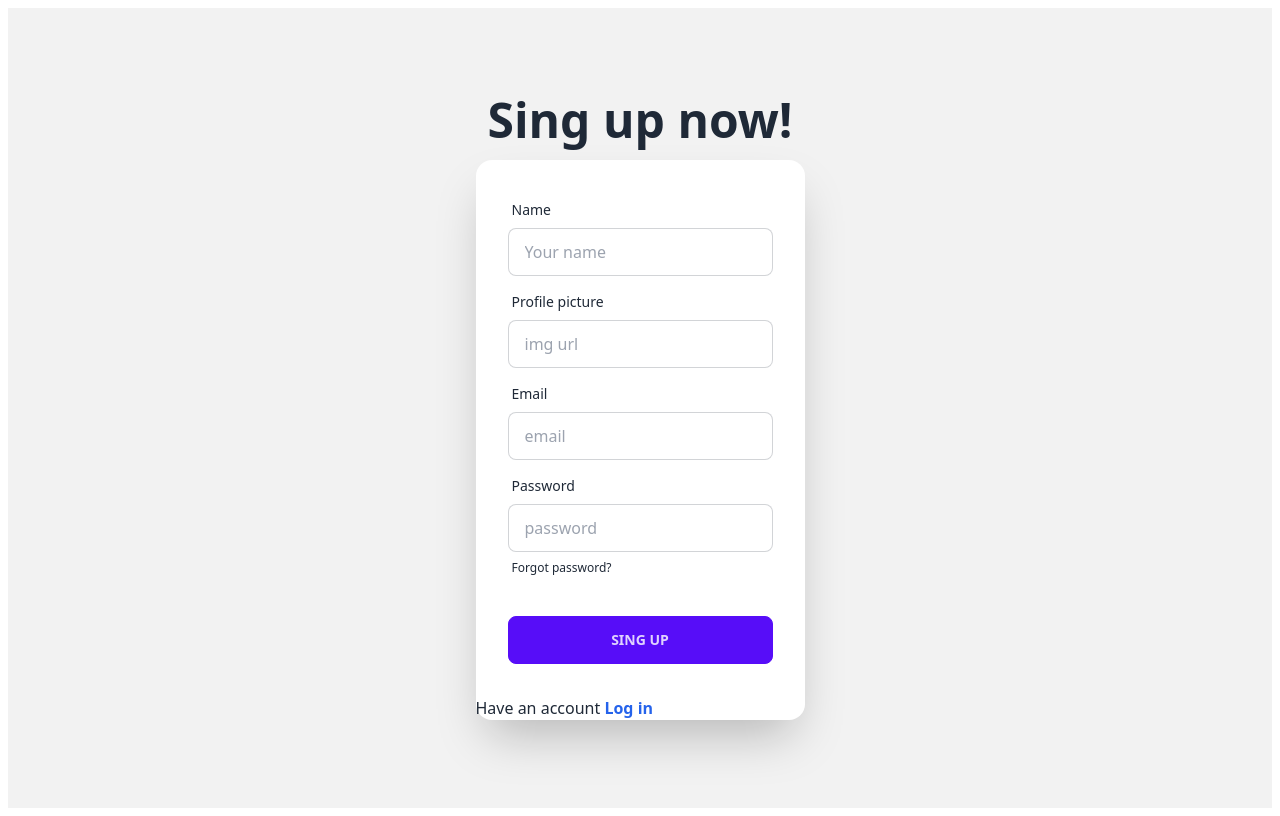
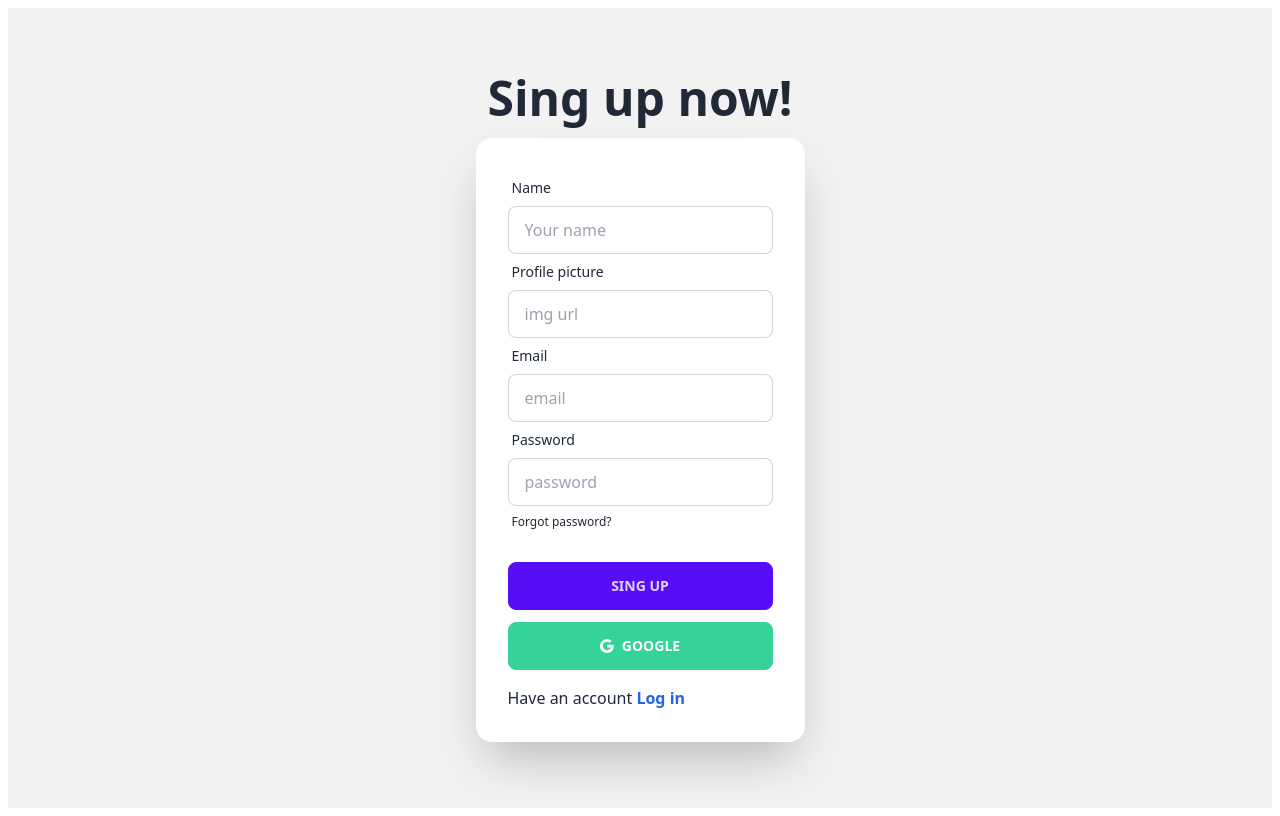
Before and after one commit to sadek1999/event-mannagmant, a React (Vite) app: page /singup in a window 1280 px wide. Built offline with nearby package versions, Linux system fonts and the light colour scheme; no server answers.

Commit message:
add tost successfully

```diff
--- a/package.json
+++ b/package.json
@@ -17,6 +17,7 @@
     "react-dom": "^18.2.0",
     "react-icons": "^4.11.0",
     "react-router-dom": "^6.16.0",
+    "react-toastify": "^9.1.3",
     "sort-by": "^1.2.0"
   },
   "devDependencies": {
--- a/src/Pages/Home/Login.jsx
+++ b/src/Pages/Home/Login.jsx
@@ -1,34 +1,73 @@
 import React, { useContext, useState } from 'react';
-import { Link,   useLocation, useNavigate } from 'react-router-dom';
+import { Link, useLocation, useNavigate } from 'react-router-dom';
+import { ToastContainer, toast } from 'react-toastify';
+import 'react-toastify/dist/ReactToastify.css';
 
 import Navbar from '../Navbar/Navbar';
 import { authContext } from '../../shear/Auth/AuthProvider';
+import { BsGoogle } from "react-icons/bs";
 
 const Login = () => {
-const {login}=useContext(authContext)
-const [error,seterror]=useState('')
-const location=useLocation()
+    const { login ,googlelogin} = useContext(authContext)
+    const [error, seterror] = useState('')
+    const location = useLocation()
     console.log(location)
-const navigate=useNavigate()
+    const navigate = useNavigate()
 
-    const handlSubmit=e=>{
+    const handlSubmit = e => {
         e.preventDefault();
 
-        const form=new FormData(e.currentTarget)
-        const email=form.get("email");
-        const password=form.get('password')
+        const form = new FormData(e.currentTarget)
+        const email = form.get("email");
+        const password = form.get('password')
+        e.currentTarget.reset()
 
-        login(email,password)
-        .then(result=>{
-            // e.currentTarget.reset()
-            console.log('successfully login',result)
-            navigate(location?.state? location.state : '/');
+        login(email, password)
+            .then(result => {
+
+                toast.success('🦄 Login Successfully!', {
+                    position: "top-center",
+                    autoClose: 5000,
+                    hideProgressBar: false,
+                    closeOnClick: true,
+                    pauseOnHover: true,
+                    draggable: true,
+                    progress: undefined,
+                    theme: "light",
+                });
+
+                console.log('successfully login', result)
+                navigate(location?.state ? location.state : '/');
             })
-        .catch(error=>{
+            .catch(error => {
                 console.error(error.message)
                 seterror(error.message)
             })
+    }
 
+
+    const handlgoogle = e => {
+        e.preventDefault()
+        googlelogin()
+        .then(result=>{
+            toast.success('🦄 Login Successfully!', {
+                position: "top-center",
+                autoClose: 5000,
+                hideProgressBar: false,
+                closeOnClick: true,
+                pauseOnHover: true,
+                draggable: true,
+                progress: undefined,
+                theme: "light",
+            });
+
+            console.log('successfully login', result)
+            navigate(location?.state ? location.state : '/');
+        })
+        .catch(error => {
+            console.error(error.message)
+            seterror(error.message)
+        })
     }
 
     return (
@@ -40,8 +79,8 @@ const navigate=useNavigate()
                         <h1 className="text-5xl font-bold">Login now!</h1>
 
                     </div>
-                <div className="card flex-shrink-0 w-full max-w-sm shadow-2xl bg-base-100">
-                    <form className="card-body" onSubmit={handlSubmit}>
+                    <div className="card flex-shrink-0 w-full max-w-sm shadow-2xl bg-base-100 ">
+                        <form onSubmit={handlSubmit} className="px-8 pt-8">
                             <div className="form-control">
                                 <label className="label">
                                     <span className="label-text">Email</span>
@@ -58,14 +97,35 @@ const navigate=useNavigate()
                                 </label>
                             </div>
                             {
-                            error?<span className='text-red-500'>{error}</span>:<span></span>
+                                error ? <span className='text-red-500'>{error}</span> : <span></span>
                             }
-                        <div className="form-control mt-6">
+                            <div className="form-control mt-6 space-y-2">
+
                                 <button className="btn btn-primary">Login</button>
+
+
                             </div>
                         </form>
-                    <p>Have an account <span className='text-blue-600 font-bold'><Link to={'/singup'}>Sing Up</Link></span></p>
+                        <div className='px-8 pb-8 pt-3 rounded-b-md'>
+                        <button onClick={handlgoogle} className="mb-4 btn btn-success text-white w-full"><BsGoogle></BsGoogle> Google</button>
+                        <p>Are you new ? <span className='text-blue-600 font-bold'><Link to={'/singup'}>Sing Up</Link></span></p>
                         </div>
+
+
+                    </div>
+
+                    <ToastContainer
+                        position="top-center"
+                        autoClose={5000}
+                        hideProgressBar={false}
+                        newestOnTop={false}
+                        closeOnClick
+                        rtl={false}
+                        pauseOnFocusLoss
+                        draggable
+                        pauseOnHover
+                        theme="light"
+                    />
                 </div>
             </div>
         </div>
--- a/src/Pages/Home/ShowDetais.jsx
+++ b/src/Pages/Home/ShowDetais.jsx
@@ -3,7 +3,7 @@ import { useLoaderData,useParams } from 'react-router-dom';
 import Navbar from '../Navbar/Navbar';
 
 const ShowDetais = () => {
-    const cards=useLoaderData();
+    const cards=JSON.parse(useLoaderData());
     const {id}= useParams()
     const idint=parseInt(id);
     const card=cards.find(card=>card.id===idint)
--- a/src/Pages/Home/Singup.jsx
+++ b/src/Pages/Home/Singup.jsx
@@ -1,6 +1,9 @@
 import React, { useContext, useState } from 'react';
 import { Link, useNavigate, useLocation } from 'react-router-dom';
 import { authContext } from '../../shear/Auth/AuthProvider';
+import { ToastContainer, toast } from 'react-toastify';
+  import 'react-toastify/dist/ReactToastify.css';
+  import { BsGoogle } from "react-icons/bs";
 
 
 const Singup = () => {
@@ -38,10 +41,22 @@ const Singup = () => {
 
         singup(email, password,name,profile)
             .then(result => {
+                toast.success('🦄 sing up successfully!', {
+                    position: "top-center",
+                    autoClose: 5000,
+                    hideProgressBar: false,
+                    closeOnClick: true,
+                    pauseOnHover: true,
+                    draggable: true,
+                    progress: undefined,
+                    theme: "light",
+                    });
+
+
                 console.log('Successfully singup');
                 console.log(email, password, name, result);
                 seterror('');
-                navegat(location?.state? location.state:'/');
+                navegat(location?.state ? location.state : '/');
 
             })
             .catch(error => {
@@ -49,6 +64,9 @@ const Singup = () => {
                 seterror(error.message);
             });
 
+    }
+    const handlgoogle=e=>{
+        e.preventDefault();
     }
     return (
         <div className="hero min-h-screen bg-base-200">
@@ -58,7 +76,7 @@ const Singup = () => {
 
                 </div>
                 <div className="card flex-shrink-0 w-full max-w-sm shadow-2xl bg-base-100">
-                    <form className="card-body" onSubmit={handlSubmit}>
+                    <form className="px-8 pt-8" onSubmit={handlSubmit}>
                         <div className="form-control">
                             <label className="label">
                                 <span className="label-text">Name</span>
@@ -95,9 +113,27 @@ const Singup = () => {
                             <button className="btn btn-primary">Sing up</button>
                         </div>
                     </form>
-                    <p>Have an account <span className='text-blue-600 font-bold'><Link to={'/login'}>Log in</Link></span></p>
+
+                    <div className='px-8 pb-8 pt-3 rounded-b-md'>
+                    <button onClick={handlgoogle} className="mb-4 btn btn-success text-white w-full"><BsGoogle></BsGoogle> Google</button>
+
+                    <p>Have an account <span className='text-blue-600 font-bold '><Link to={'/login'}>Log in</Link></span></p>
+                    </div>
+
                 </div>
             </div>
+            <ToastContainer
+                        position="top-center"
+                        autoClose={5000}
+                        hideProgressBar={false}
+                        newestOnTop={false}
+                        closeOnClick
+                        rtl={false}
+                        pauseOnFocusLoss
+                        draggable
+                        pauseOnHover
+                        theme="light"
+                    />
         </div>
     );
 };
--- a/src/Pages/Navbar/Navbar.jsx
+++ b/src/Pages/Navbar/Navbar.jsx
@@ -35,7 +35,7 @@ const Navbar = () => {
                             <NavLink to="/singup">Sing up</NavLink>
                         </ul>
                     </div>
-                    <a className="btn btn-ghost normal-case text-xl"><h1><img className='w-48' src="https://i.ibb.co/JsbP5xJ/images.png" alt="" /></h1></a>
+                  <h1 className='  normal-case text-xl'><img className=' w-36 ' src="https://i.ibb.co/JsbP5xJ/images.png" alt="" /></h1>
                 </div>
                 <div className="navbar-center hidden lg:flex">
                     <ul className="menu menu-horizontal px-1 gap-10 text-xl">
--- a/src/Pages/contact/Contact.jsx
+++ b/src/Pages/contact/Contact.jsx
@@ -43,7 +43,7 @@ const Contact = () => {
                 </div>
             </div>
 
-            <div className="card card-compact w-full bg-green-400 shadow-xl">
+            <div className="card card-compact w-full bg-sky-900 shadow-xl">
 
                 <div className="card-body items-center text-white">
                     <p className='text-4xl  '><ImOffice></ImOffice></p>
--- a/src/Pages/private/Priivate.jsx
+++ b/src/Pages/private/Priivate.jsx
@@ -10,7 +10,7 @@ const Priivate = ({children}) => {
     if(user){
         return children
     }
-    return<Navigate state={location.pathname} to={'/singup'}></Navigate>
+    return<Navigate state={location.pathname} to={'/login'}></Navigate>
 };
 
 export default Priivate;
--- a/src/shear/Auth/AuthProvider.jsx
+++ b/src/shear/Auth/AuthProvider.jsx
@@ -1,49 +1,55 @@
 import React, { createContext, useEffect, useState } from 'react';
 
-import { createUserWithEmailAndPassword, onAuthStateChanged, signInWithEmailAndPassword, signOut } from 'firebase/auth';
+import { GoogleAuthProvider, createUserWithEmailAndPassword, onAuthStateChanged, signInWithEmailAndPassword, signInWithPopup, signOut } from 'firebase/auth';
 import auth from '../../firebase/firebase.config';
 
 
-export const authContext=createContext(null)
+export const authContext = createContext(null)
 
-const AuthProvider = ({children}) => {
-    const [user,setuser]=useState(null);
-    const[loding,setloding]=useState(true)
-    const[name,setname]=useState('')
-    const[img,setimg]=useState('')
+const AuthProvider = ({ children }) => {
+    const [user, setuser] = useState(null);
+    const [loding, setloding] = useState(true)
+    const [name, setname] = useState('')
+    const [img, setimg] = useState('')
+    const provider = new GoogleAuthProvider();
 
-    const singup=(email,password,name,profile,)=>{
+    const googlelogin = () => {
+        return signInWithPopup(auth, provider)
+    }
+
+    const singup = (email, password, name, profile,) => {
         setimg(profile)
         setname(name)
-        return createUserWithEmailAndPassword(auth,email,password)
+        return createUserWithEmailAndPassword(auth, email, password)
     }
 
-    const login=(email,password)=>{
+    const login = (email, password) => {
 
-        return signInWithEmailAndPassword(auth,email,password)
+        return signInWithEmailAndPassword(auth, email, password)
     }
-    const logout=()=>{
+    const logout = () => {
         setimg('')
         setname('')
         return signOut(auth)
     }
 
-    useEffect(()=>{
-         const unSuscribe = onAuthStateChanged(auth,currentUser=>{
+    useEffect(() => {
+        const unSuscribe = onAuthStateChanged(auth, currentUser => {
             console.log(currentUser)
             setuser(currentUser);
-          })
-          return unSuscribe;
-    },[])
+        })
+        return unSuscribe;
+    }, [])
 
-    const authInfo={
+    const authInfo = {
         user,
         loding,
         name,
         img,
-        singup ,
+        singup,
         login,
-      logout
+        logout,
+        googlelogin
     }
     return (
         <authContext.Provider value={authInfo}>
```
Also changed, not shown: src/Pages/Home/Blogs.jsx (+5 -5 lines), src/Pages/Home/Home.jsx (+11 -3 lines), src/Routs/Rouths.jsx (+6 -4 lines), src/Pages/Home/Clinds.jsx (deleted), 1 other file (tests, documents, lock files or other folders). Lines whose indentation alone changed are shown as unchanged.
